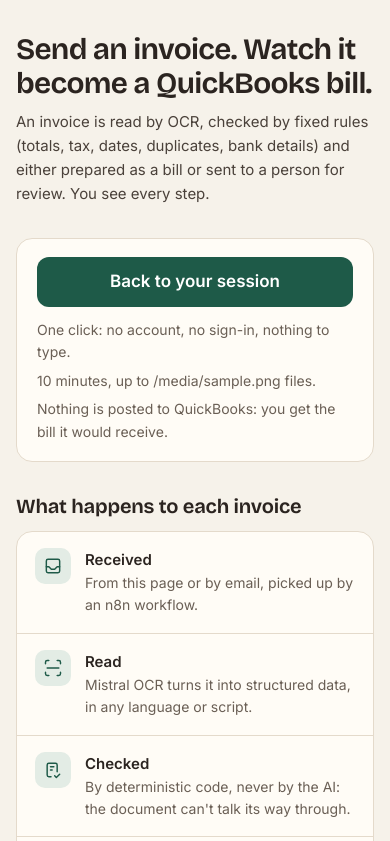
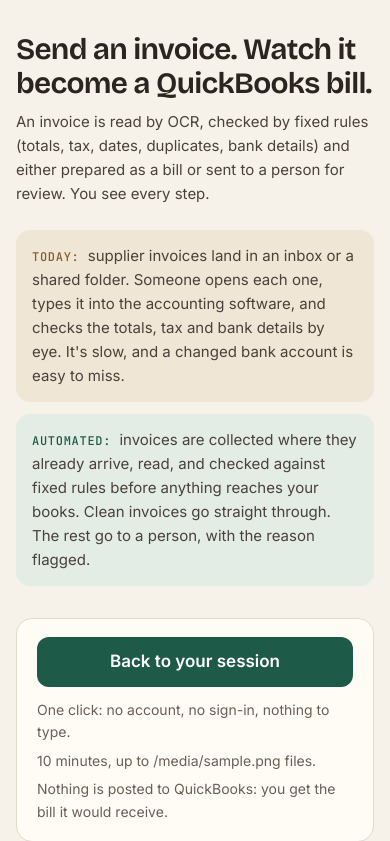
Before and after one commit to dmichel-dev/ap-automation, a Python web app: template services/core/app/web/templates/demo_start.html in a window 390 px wide. Shown: the part 61-902 px from the top of the page. Run offline with Jinja, Linux system fonts and the light colour scheme; the template is opened without the code that fills it: most values are stand-ins (such as "Sample title", 1, 10 or a date in 2020).

Commit message:
feat(demo): today versus automated comparison on the start page
A short section under the intro, before the start button, contrasts the
manual process with the automated one. "Today:" and "Automated:" are small
mono labels; the two blocks sit side by side from 760 px and stack on
phones. A test checks the text and its place on the page.

Co-Authored-By: Claude Opus 5.5 <noreply@anthropic.com>

```diff
--- a/services/core/app/web/static/demo.css
+++ b/services/core/app/web/static/demo.css
@@ -110,6 +110,15 @@ a.go { display: inline-flex; align-items: center; justify-content: center; color
 .go.demo-go-small { align-self: flex-start; min-height: 44px; padding: 0 18px; font-size: 0.9375rem; }
 .demo-facts { margin: 0; padding: 0; list-style: none; display: flex; flex-direction: column; gap: 6px; color: var(--ink-2); font-size: 0.875rem; }
 
+/* Start page: today versus automated, each led by a small label */
+.demo-compare { display: grid; gap: 12px; margin-top: -8px; }
+.demo-compare p { padding: 14px 16px; border-radius: 14px; font-size: 0.9375rem; color: var(--ink-body); }
+.compare-today { background: var(--tint); }
+.compare-auto { background: var(--accent-soft); }
+.compare-label { margin-right: 4px; font-family: var(--mono); font-weight: 500; font-size: 0.75rem; letter-spacing: 0.06em; text-transform: uppercase; }
+.compare-today .compare-label { color: #8a5a2b; }
+.compare-auto .compare-label { color: var(--accent); }
+
 /* Start page: the four steps, each with its icon tile */
 .demo-steps { padding: 0; list-style: none; background: var(--surface); border: 1px solid var(--rule); border-radius: var(--radius-m); overflow: hidden; }
 .demo-steps li { display: flex; gap: 14px; padding: 16px 18px; }
@@ -189,5 +198,7 @@ button.send:hover { border-color: var(--accent); background: var(--accent-soft);
   .brand-sub { font-size: 13px; }
   main { padding-top: 48px; }
   .demo-intro h1 { font-size: 2.4rem; }
+  .demo-compare { grid-template-columns: repeat(2, minmax(0, 1fr)); }
+  .demo-compare p { padding: 16px 18px; }
   .foot { font-size: 12.5px; padding-bottom: 44px; }
 }
--- a/services/core/app/web/templates/demo_start.html
+++ b/services/core/app/web/templates/demo_start.html
@@ -6,6 +6,11 @@
 <section class="demo-intro">
   <h1>Send an invoice. Watch it become a QuickBooks bill.</h1>
   <p class="muted">An invoice is read by OCR, checked by fixed rules (totals, tax, dates, duplicates, bank details) and either prepared as a bill or sent to a person for review. You see every step.</p>
+</section>
+
+<section class="demo-compare" aria-label="Before and after automation">
+  <p class="compare-today"><span class="compare-label">Today:</span> supplier invoices land in an inbox or a shared folder. Someone opens each one, types it into the accounting software, and checks the totals, tax and bank details by eye. It's slow, and a changed bank account is easy to miss.</p>
+  <p class="compare-auto"><span class="compare-label">Automated:</span> invoices are collected where they already arrive, read, and checked against fixed rules before anything reaches your books. Clean invoices go straight through. The rest go to a person, with the reason flagged.</p>
 </section>
 
 <section class="demo-panel">
```
Also changed, not shown: services/core/tests/test_demo_site.py (+4 -0 lines), CHANGELOG.md.
